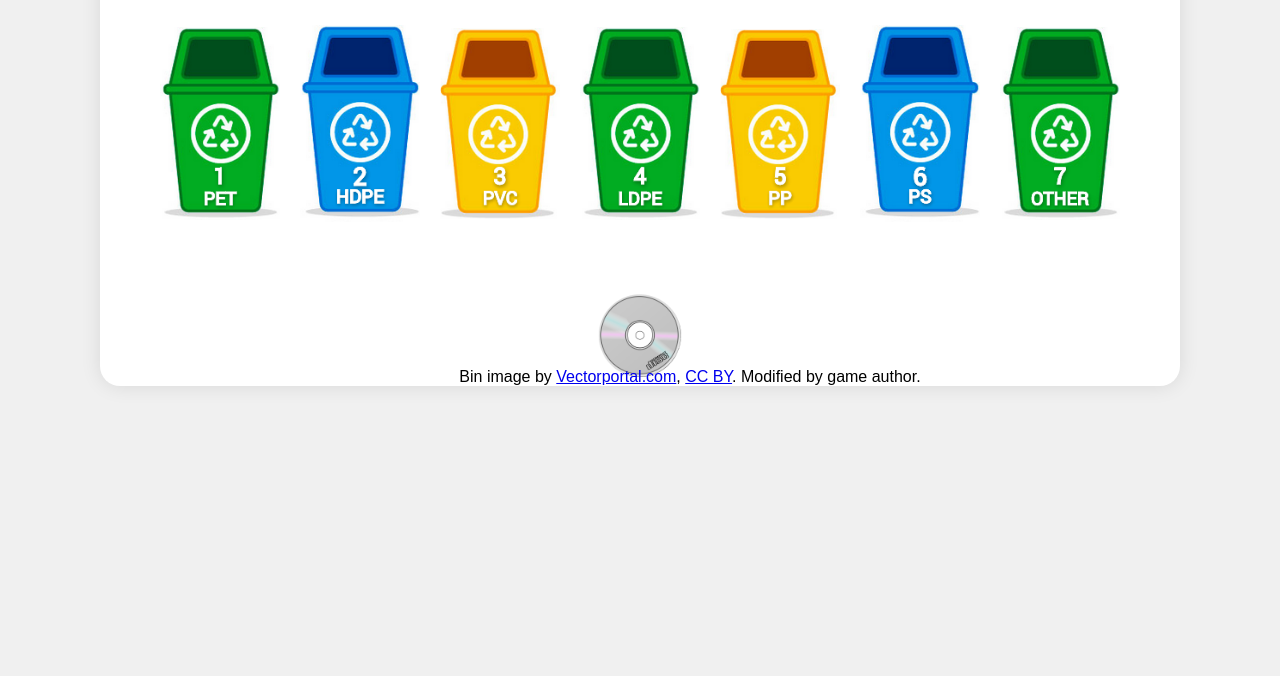
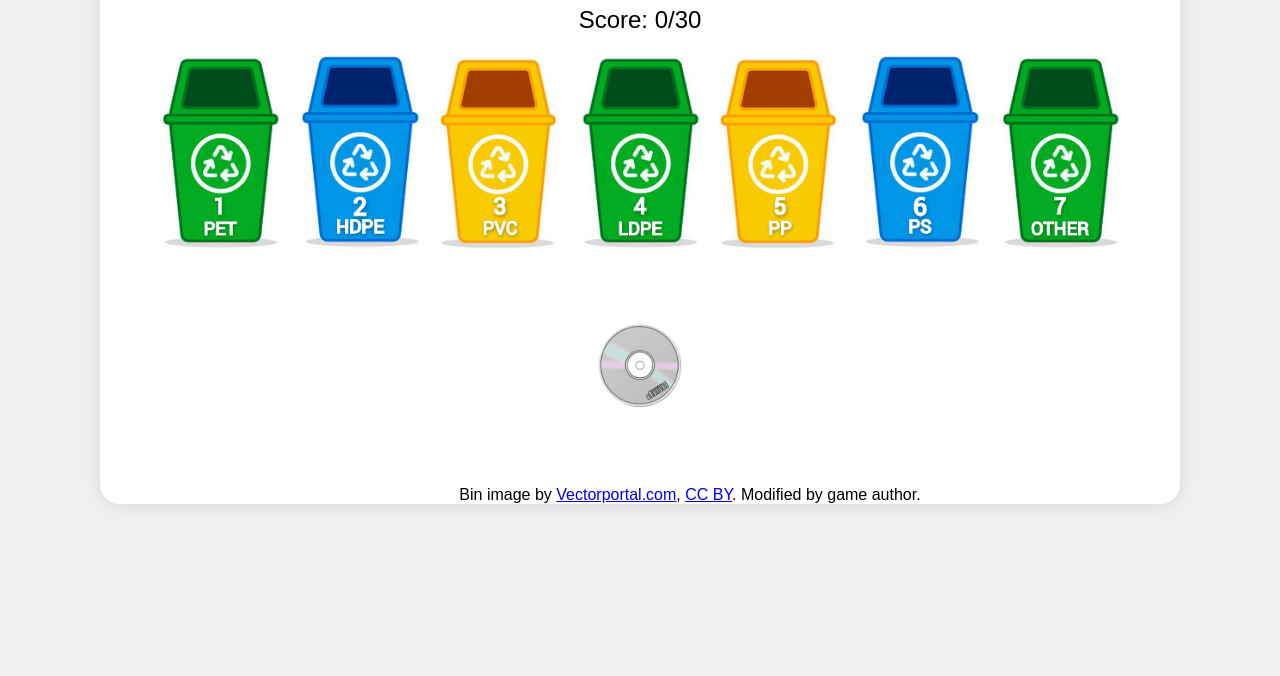
Before and after one commit to Rowan-Rosenberg/Plastic_Game, a plain HTML site: page index.html in a window 1280 px wide. Shown: the part 124-800 px from the top of the page. Drawn offline with Linux system fonts and the light colour scheme.

Commit message:
Update size

```diff
--- a/styles.css
+++ b/styles.css
@@ -3,7 +3,7 @@ body {
     display: flex;
     justify-content: center;
     align-items: center;
-    height: 60vh;
+    height: 100%;
     margin: 0;
     background-color: #f0f0f0;
 }
@@ -13,7 +13,7 @@ body {
     text-align: center;
     background-color: #fff;
     padding: 50px;
-    height: 55vh;
+    height: 100%;
     border-radius: 20px;
     box-shadow: 0 0 20px rgba(0, 0, 0, 0.1);
 }
```
